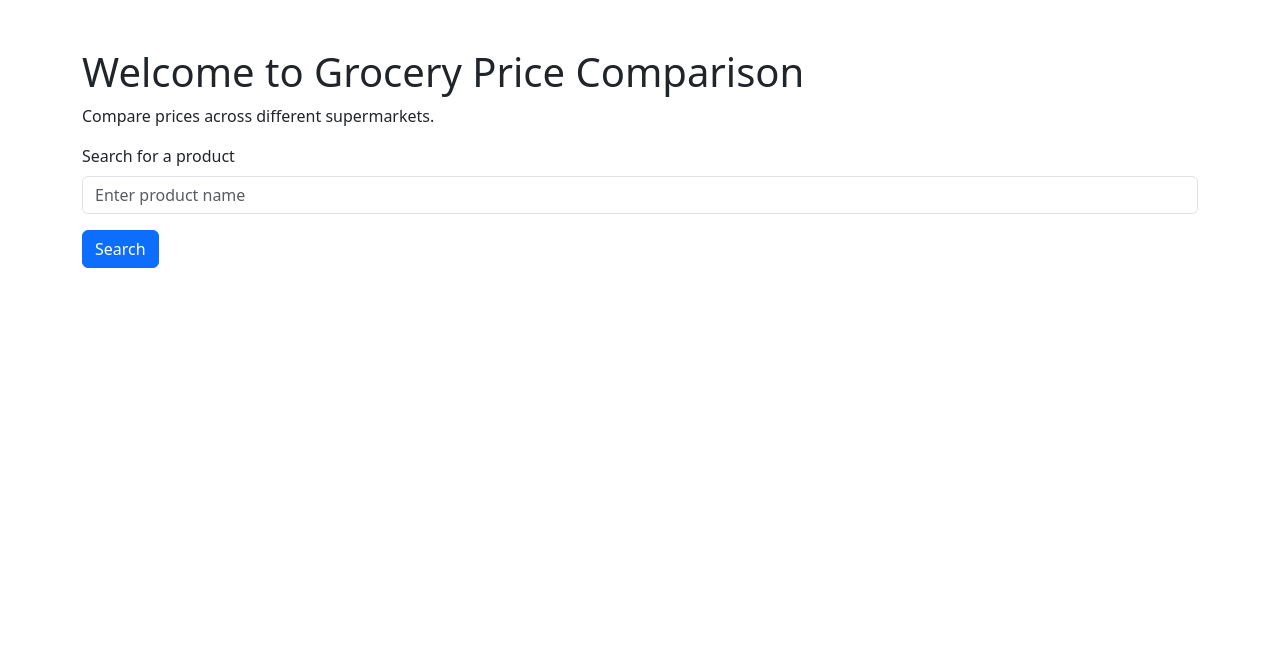
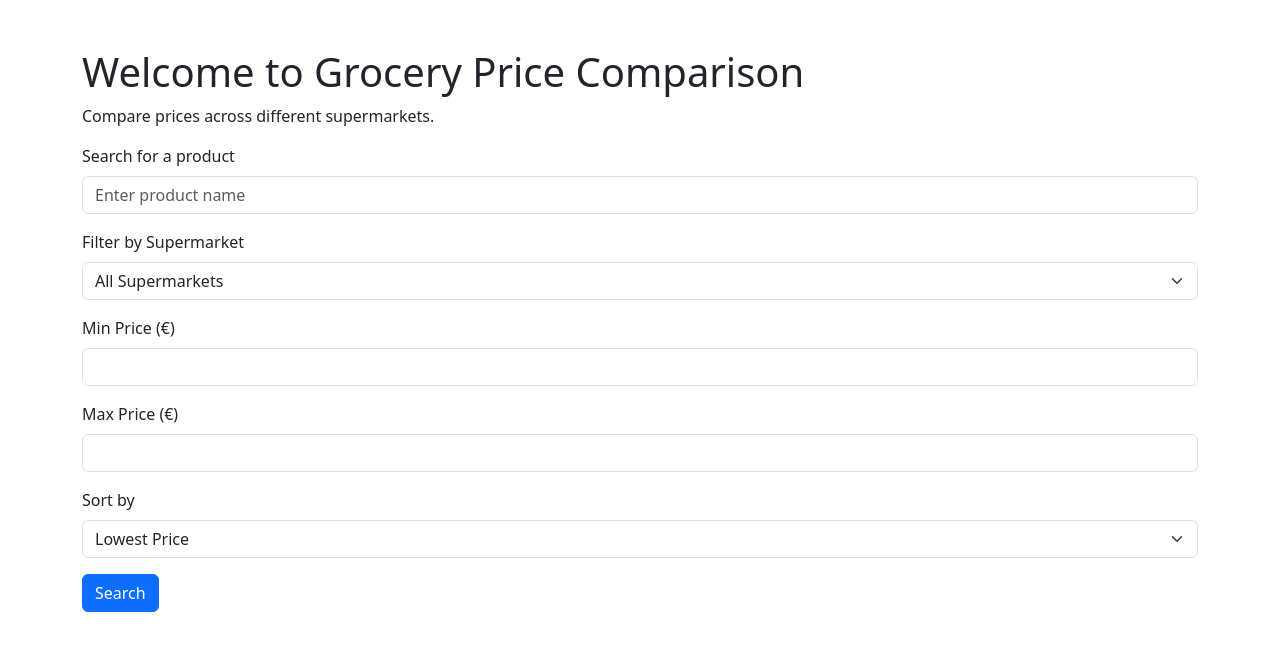
Before and after one commit to Vazimax/BuyMin, a Django app: page / in a window 1280 px wide. Shown: the top 651 px of the page. Run offline with Django 5.2, Linux system fonts and the light colour scheme; data comes from the database, SQL or seed files in the repository; both versions use the stored data as it was after the commit.

Commit message:
project is done

```diff
--- /dev/null
+++ b/compare/forms.py
@@ -0,0 +1,4 @@
+from django import forms
+
+class PDFUploadForm(forms.Form):
+    pdf_file = forms.FileField(label='Select a PDF to upload')
--- a/compare/templates/home.html
+++ b/compare/templates/home.html
@@ -10,13 +10,97 @@
     <div class="container">
         <h1 class="mt-5">Welcome to Grocery Price Comparison</h1>
         <p>Compare prices across different supermarkets.</p>
+
         <form method="GET" action="">
             <div class="mb-3">
                 <label for="search" class="form-label">Search for a product</label>
-                <input type="text" class="form-control" id="search" name="search" placeholder="Enter product name">
+                <input type="text" class="form-control" id="search" name="search" placeholder="Enter product name" value="{{ query }}">
             </div>
+
+            <!-- Supermarket Filter -->
+            <div class="mb-3">
+                <label for="supermarket" class="form-label">Filter by Supermarket</label>
+                <select class="form-select" name="supermarket" id="supermarket">
+                    <option value="">All Supermarkets</option>
+                    {% for supermarket in supermarkets %}
+                        <option value="{{ supermarket.id }}" {% if supermarket.id == selected_supermarket %}selected{% endif %}>
+                            {{ supermarket.name }}
+                        </option>
+                    {% endfor %}
+                </select>
+            </div>
+
+            <!-- Price Range Filter -->
+            <div class="mb-3">
+                <label for="min_price" class="form-label">Min Price (€)</label>
+                <input type="number" step="0.01" class="form-control" id="min_price" name="min_price" value="{{ min_price }}">
+            </div>
+            <div class="mb-3">
+                <label for="max_price" class="form-label">Max Price (€)</label>
+                <input type="number" step="0.01" class="form-control" id="max_price" name="max_price" value="{{ max_price }}">
+            </div>
+
+            <!-- Sort by Price -->
+            <div class="mb-3">
+                <label for="sort_by" class="form-label">Sort by</label>
+                <select class="form-select" name="sort_by" id="sort_by">
+                    <option value="asc" {% if sort_by == 'asc' %}selected{% endif %}>Lowest Price</option>
+                    <option value="desc" {% if sort_by == 'desc' %}selected{% endif %}>Highest Price</option>
+                </select>
+            </div>
+
             <button type="submit" class="btn btn-primary">Search</button>
         </form>
+
+        {% if query %}
+            <h2 class="mt-5">Search results for "{{ query }}"</h2>
+            <div class="mt-3">
+                {% if page_obj %}
+                    {% for result in page_obj %}
+                        <h4>{{ result.product.name }}</h4>
+                        <table class="table">
+                            <thead>
+                                <tr>
+                                    <th>Supermarket</th>
+                                    <th>Price</th>
+                                </tr>
+                            </thead>
+                            <tbody>
+                                {% for price in result.prices %}
+                                    <tr>
+                                        <td>{{ price.supermarket.name }}</td>
+                                        <td>€{{ price.price }}</td>
+                                    </tr>
+                                {% endfor %}
+                            </tbody>
+                        </table>
+                    {% endfor %}
+
+                    <!-- Pagination controls -->
+                    <nav aria-label="Page navigation">
+                        <ul class="pagination">
+                            {% if page_obj.has_previous %}
+                                <li class="page-item">
+                                    <a class="page-link" href="?search={{ query }}&page={{ page_obj.previous_page_number }}&supermarket={{ selected_supermarket }}&min_price={{ min_price }}&max_price={{ max_price }}&sort_by={{ sort_by }}">Previous</a>
+                                </li>
+                            {% endif %}
+
+                            <li class="page-item active">
+                                <a class="page-link">{{ page_obj.number }}</a>
+                            </li>
+
+                            {% if page_obj.has_next %}
+                                <li class="page-item">
+                                    <a class="page-link" href="?search={{ query }}&page={{ page_obj.next_page_number }}&supermarket={{ selected_supermarket }}&min_price={{ min_price }}&max_price={{ max_price }}&sort_by={{ sort_by }}">Next</a>
+                                </li>
+                            {% endif %}
+                        </ul>
+                    </nav>
+                {% else %}
+                    <p>No products found for your search.</p>
+                {% endif %}
+            </div>
+        {% endif %}
     </div>
 </body>
 </html>
--- a/compare/views.py
+++ b/compare/views.py
@@ -1,5 +1,194 @@
-from django.shortcuts import render
+import openai
+import json
+import os
+import fitz
+from django.shortcuts import render, redirect
+from django.core.paginator import Paginator
+from django.conf import settings
+from .models import Product, Price, Supermarket
+from .forms import PDFUploadForm
 
-# Create your views here.
+openai.api_key = os.getenv('OPENAI_API_KEY')
+
 def home(request):
-    return render(request, 'home.html')
+    query = request.GET.get('search', '')
+    selected_supermarket = request.GET.get('supermarket', '')
+    min_price = request.GET.get('min_price', '')
+    max_price = request.GET.get('max_price', '')
+    sort_by = request.GET.get('sort_by', 'asc')
+    results = []
+
+    # Get all supermarkets for the filter dropdown
+    supermarkets = Supermarket.objects.all()
+
+    if query:
+        # Search for products that match the query
+        products = Product.objects.filter(name__icontains=query)
+
+        for product in products:
+            # Filter prices for the selected supermarket
+            prices = Price.objects.filter(product=product)
+
+            if selected_supermarket:
+                prices = prices.filter(supermarket_id=selected_supermarket)
+
+            # Filter by price range
+            if min_price:
+                prices = prices.filter(price__gte=min_price)
+            if max_price:
+                prices = prices.filter(price__lte=max_price)
+
+            # Sort by price (ascending or descending)
+            if sort_by == 'asc':
+                prices = prices.order_by('price')
+            else:
+                prices = prices.order_by('-price')
+
+            # Add results to display
+            if prices.exists():
+                results.append({
+                    'product': product,
+                    'prices': prices
+                })
+
+    # Pagination: Display 5 products per page
+    paginator = Paginator(results, 5)
+    page_number = request.GET.get('page')
+    page_obj = paginator.get_page(page_number)
+
+    return render(request, 'home.html', {
+        'query': query,
+        'supermarkets': supermarkets,
+        'results': page_obj,  # Send the paginated object
+        'selected_supermarket': int(selected_supermarket) if selected_supermarket else None,
+        'min_price': min_price,
+        'max_price': max_price,
+        'sort_by': sort_by,
+        'page_obj': page_obj,  # Needed for pagination controls
+    })
+
+
+def upload_pdf(request):
+    if request.method == 'POST':
+        form = PDFUploadForm(request.POST, request.FILES)
+        if form.is_valid():
+            pdf_file = request.FILES['pdf_file']
+            pdf_path = handle_uploaded_pdf(pdf_file)
+
+            # Extract data from the PDF
+            extracted_data = extract_text_from_pdf(pdf_path)
+
+            # Parse data with LLM
+            product_data = parse_data_with_llm(extracted_data)
+
+            # Add extracted data to the database
+            add_data_to_database(product_data)
+
+            return redirect('home')
+    else:
+        form = PDFUploadForm()
+
+    return render(request, 'upload_pdf.html', {'form': form})
+
+def handle_uploaded_pdf(pdf_file):
+    # Create a path inside MEDIA_ROOT/pdfs
+    pdf_directory = os.path.join(settings.MEDIA_ROOT, 'pdfs')
+
+    # Create the directory if it doesn't exist
+    if not os.path.exists(pdf_directory):
+        os.makedirs(pdf_directory)
+
+    # Save the file inside the /pdfs/ directory
+    pdf_path = os.path.join(pdf_directory, pdf_file.name)
+
+    with open(pdf_path, 'wb+') as destination:
+        for chunk in pdf_file.chunks():
+            destination.write(chunk)
+
+    return pdf_path
+
+def extract_text_from_pdf(pdf_path):
+    text_content = []
+
+    with fitz.open(pdf_path) as pdf:
+        for page_num in range(len(pdf)):
+            page = pdf.load_page(page_num)
+            text = page.get_text("text")
+            text_content.append(text)
+
+    return "\n".join(text_content)
+
+def parse_data_with_llm(raw_text):
+    # Split the text into chunks (if needed, depending on the size)
+    text_chunks = split_into_chunks(raw_text, max_chunk_size=2000)
+
+    all_products = []
+    try:
+        # Iterate through each chunk and send to the LLM
+        for chunk in text_chunks:
+            response = openai.ChatCompletion.create(
+                model="gpt-4",  # or use another model depending on your setup
+                messages=[
+                    {"role": "system", "content": "You are an assistant that helps parse grocery brochures."},
+                    {"role": "user", "content": f"Extract the product names, categories, and prices from the following text:\n\n{chunk}"}
+                ]
+            )
+
+            raw_response = response['choices'][0]['message']['content']
+            print("LLM Response:", raw_response)
+
+            # Process the LLM response to extract product data
+            products = parse_llm_response(raw_response)
+            all_products.extend(products)
+
+    except Exception as e:
+        print(f"Error with OpenAI API: {e}")
+
+    return all_products
+
+def parse_llm_response(response_text):
+    try:
+        # Attempt to parse the response as JSON
+        parsed_data = json.loads(response_text)
+        return parsed_data
+    except json.JSONDecodeError:
+        print("Failed to parse LLM output as JSON. Raw response:", response_text)
+        return []
+
+def split_into_chunks(text, max_chunk_size):
+    words = text.split()
+    chunks = []
+    current_chunk = []
+    current_size = 0
+
+    for word in words:
+        if current_size + len(word) > max_chunk_size:
+            chunks.append(" ".join(current_chunk))
+            current_chunk = [word]
+            current_size = len(word)
+        else:
+            current_chunk.append(word)
+            current_size += len(word)
+
+    if current_chunk:
+        chunks.append(" ".join(current_chunk))
+
+    return chunks
+
+def add_data_to_database(product_data):
+    if not isinstance(product_data, list):
+        print(f"Expected a list of dictionaries but got {type(product_data)}")
+        return
+
+    for data in product_data:
+        if isinstance(data, dict):
+            product_name = data.get('name', 'Unknown Product')
+            price = data.get('price', 0.0)
+            category = data.get('category', 'Uncategorized')
+            supermarket = data.get('supermarket', 'Unknown Supermarket')
+
+            product, created = Product.objects.get_or_create(name=product_name, category=category)
+            supermarket_obj, created = Supermarket.objects.get_or_create(name=supermarket)
+            Price.objects.create(product=product, supermarket=supermarket_obj, price=price)
+        else:
+            print(f"Skipping invalid data format: {data}")
--- a/grocery_comparison/urls.py
+++ b/grocery_comparison/urls.py
@@ -1,8 +1,15 @@
 from django.contrib import admin
 from django.urls import path
 from compare import views
+from django.conf import settings
+from django.conf.urls.static import static
 
 urlpatterns = [
     path('admin/', admin.site.urls),
     path('', views.home, name='home'),
+    path('upload/', views.upload_pdf, name='upload'),
 ]
+
+
+if settings.DEBUG:
+    urlpatterns += static(settings.MEDIA_URL, document_root=settings.MEDIA_ROOT)
```
Also changed, not shown: compare/templates/upload_pdf.html (added, +20 -0 lines), grocery_comparison/settings.py (+10 -0 lines), db.sqlite3, 1 other file.
